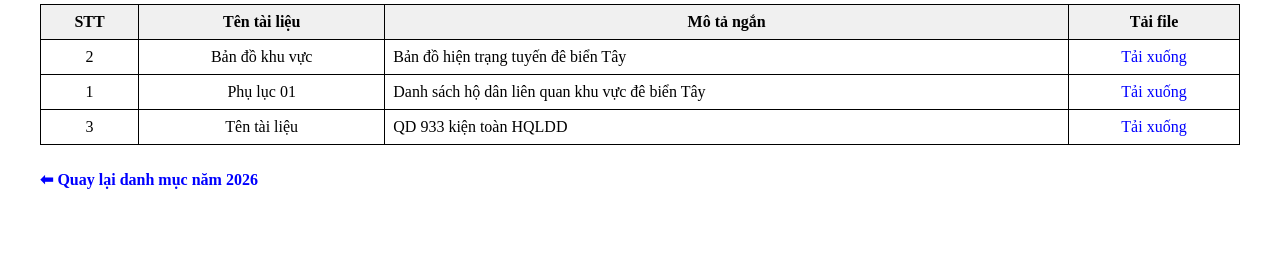
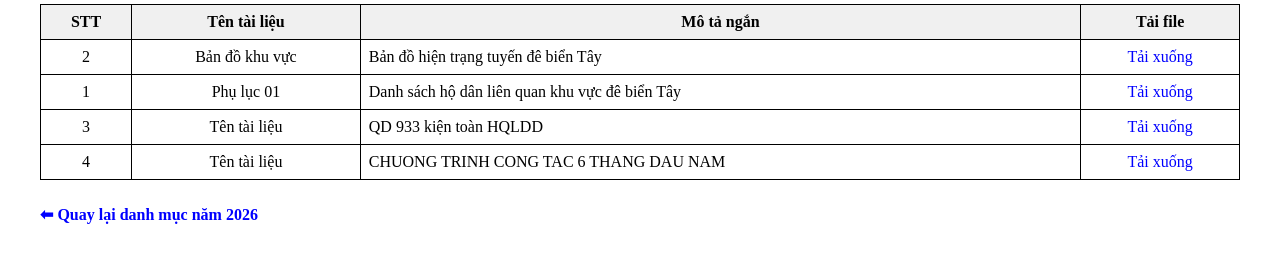
Before and after one commit to leminhvu-cm/leminhvu-cm.github.io, a plain HTML site: page 2026/Van-ban-kem-theo/index.html in a window 1280 px wide. Shown: the part 135-398 px from the top of the page. Drawn offline with Linux system fonts and the light colour scheme.

Commit message:
Update index.html

```diff
--- a/2026/Van-ban-kem-theo/index.html
+++ b/2026/Van-ban-kem-theo/index.html
@@ -84,6 +84,15 @@
     <td>
         <a href="QD-933-20250519-KIEN-TOAN-SAP-XEP-HQLDD.pdf" target="_blank">Tải xuống</a>
     </td>
+</tr><tr>
+    <td>4</td>
+    <td>Tên tài liệu</td>
+    <td class="trichyeu">
+        CHUONG TRINH CONG TAC 6 THANG DAU NAM
+    </td>
+    <td>
+        <a href="CTr-TU-08-20251209-CONG-TAC-6THANG-DAU-NAM.pdf" target="_blank">Tải xuống</a>
+    </td>
 </tr>
 </table>
 
```
